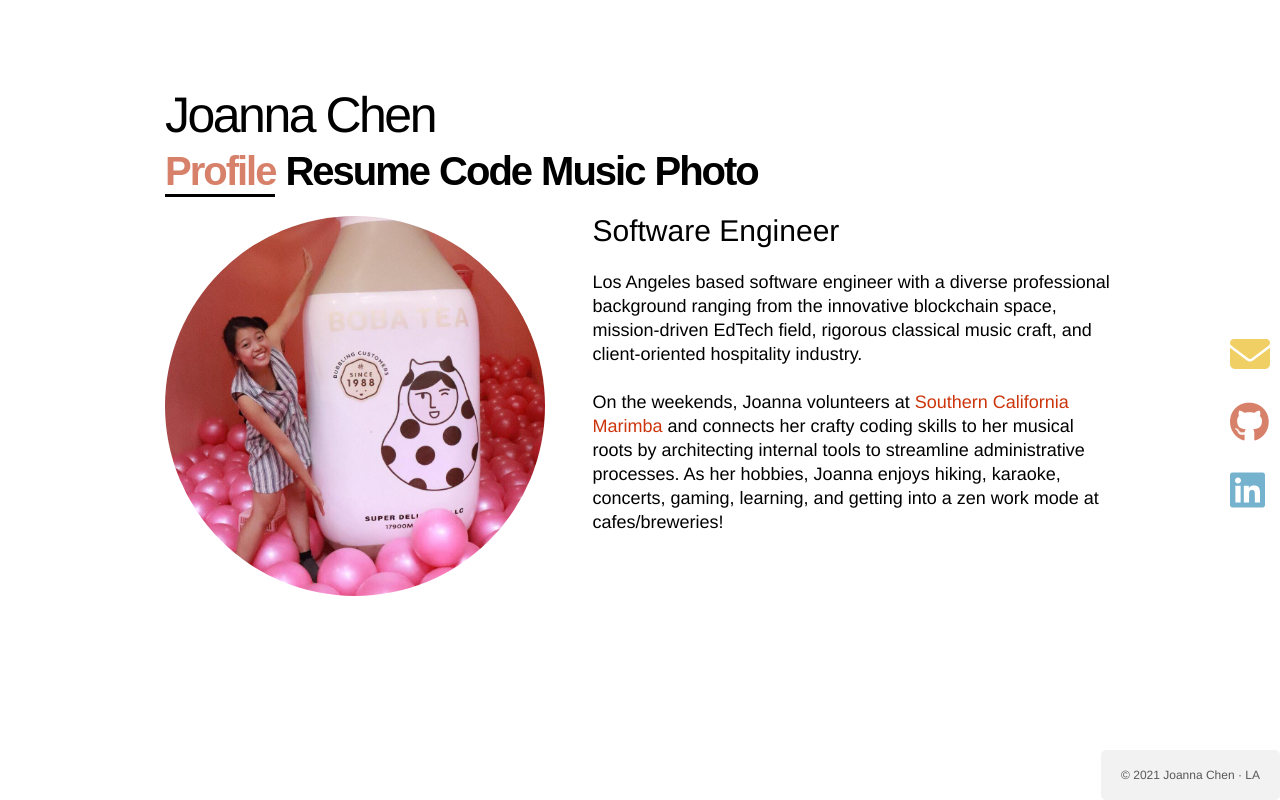
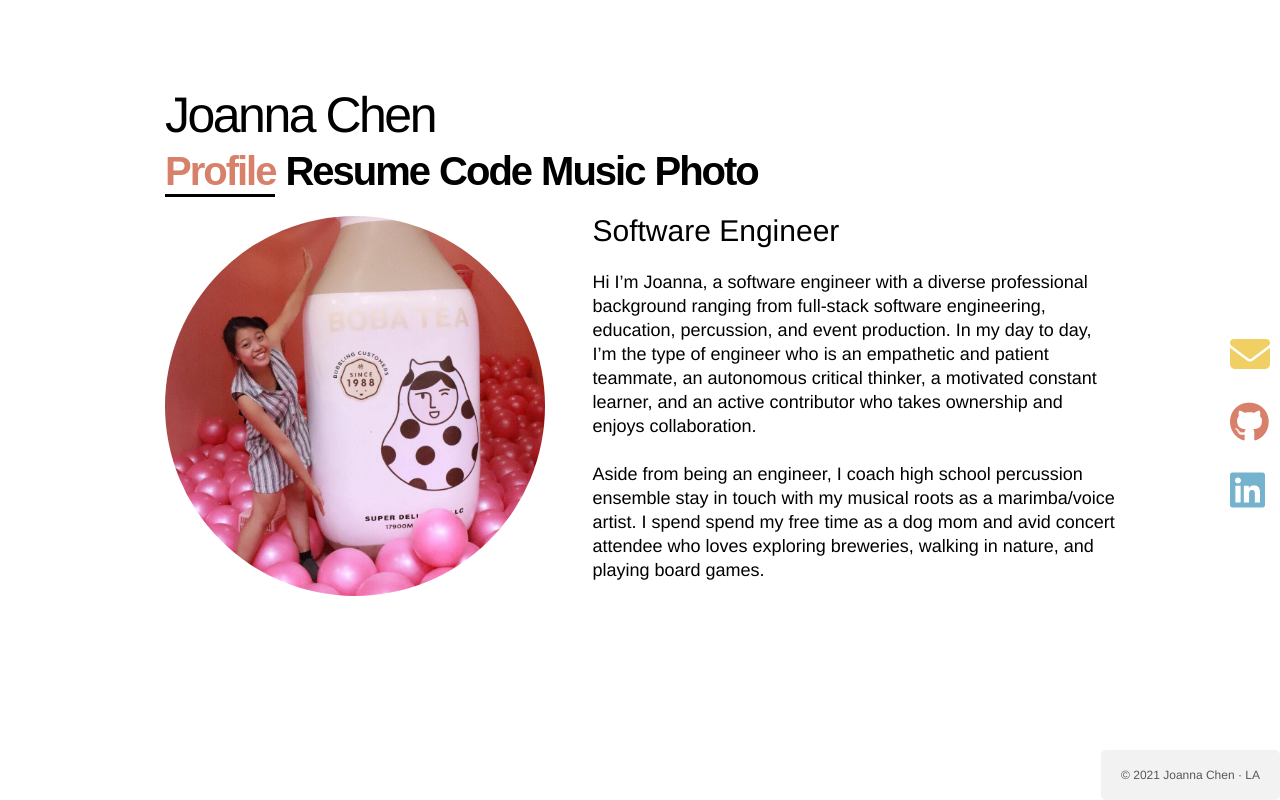
Before and after one commit to joannerd/joannerd.github.io, a Next.js app: page / in a window 1280 px wide. Built offline with nearby package versions, Linux system fonts and the light colour scheme; no server answers.

Commit message:
Update profile blurb

```diff
--- a/pages/index.tsx
+++ b/pages/index.tsx
@@ -1,5 +1,4 @@
 import styles from '../styles/Profile.module.css';
-import * as gtag from '../lib/gtag';
 import Title from '../components/Title';
 
 const Profile = (): JSX.Element => (
@@ -9,33 +8,18 @@ const Profile = (): JSX.Element => (
     <section className={styles.profile}>
       <h2 className={styles.subtitle}>Software Engineer</h2>
       <p className={styles.paragraph}>
-        Los Angeles based software engineer with a diverse professional
-        background ranging from the innovative blockchain space, mission-driven
-        EdTech field, rigorous classical music craft, and client-oriented
-        hospitality industry.
+        Hi I’m Joanna, a software engineer with a diverse professional
+        background ranging from full-stack software engineering, education,
+        percussion, and event production. In my day to day, I’m the type of
+        engineer who is an empathetic and patient teammate, an autonomous
+        critical thinker, a motivated constant learner, and an active
+        contributor who takes ownership and enjoys collaboration.
       </p>
       <p className={styles.paragraph}>
-        On the weekends, Joanna volunteers at
-        <a
-          onClick={() =>
-            gtag.event({
-              action: 'open_link',
-              category: 'engagement',
-              label: 'Visit https://scmarimba.org/',
-              value: 1,
-            })
-          }
-          className={styles.link}
-          href="https://scmarimba.org/"
-          target="_blank"
-          rel="noopener noreferrer"
-        >
-          {' Southern California Marimba '}
-        </a>
-        and connects her crafty coding skills to her musical roots by
-        architecting internal tools to streamline administrative processes. As
-        her hobbies, Joanna enjoys hiking, karaoke, concerts, gaming, learning,
-        and getting into a zen work mode at cafes/breweries!
+        Aside from being an engineer, I coach high school percussion ensemble
+        stay in touch with my musical roots as a marimba/voice artist. I spend
+        spend my free time as a dog mom and avid concert attendee who loves
+        exploring breweries, walking in nature, and playing board games.
       </p>
     </section>
   </article>
--- a/pages/resume.tsx
+++ b/pages/resume.tsx
@@ -126,11 +126,6 @@ const education = [
     description: 'Bachelor of Music: Percussion (3.87 GPA)',
     dates: 'Aug 2014 - May 2018',
   },
-  {
-    school: 'Massachusetts Institute of Technology',
-    description: '2.S972/ICE-P435 (VR/AR Workshop)',
-    dates: 'Aug 2017 - Dec 2017',
-  },
 ];
 
 const Resume = (): JSX.Element => {
```
